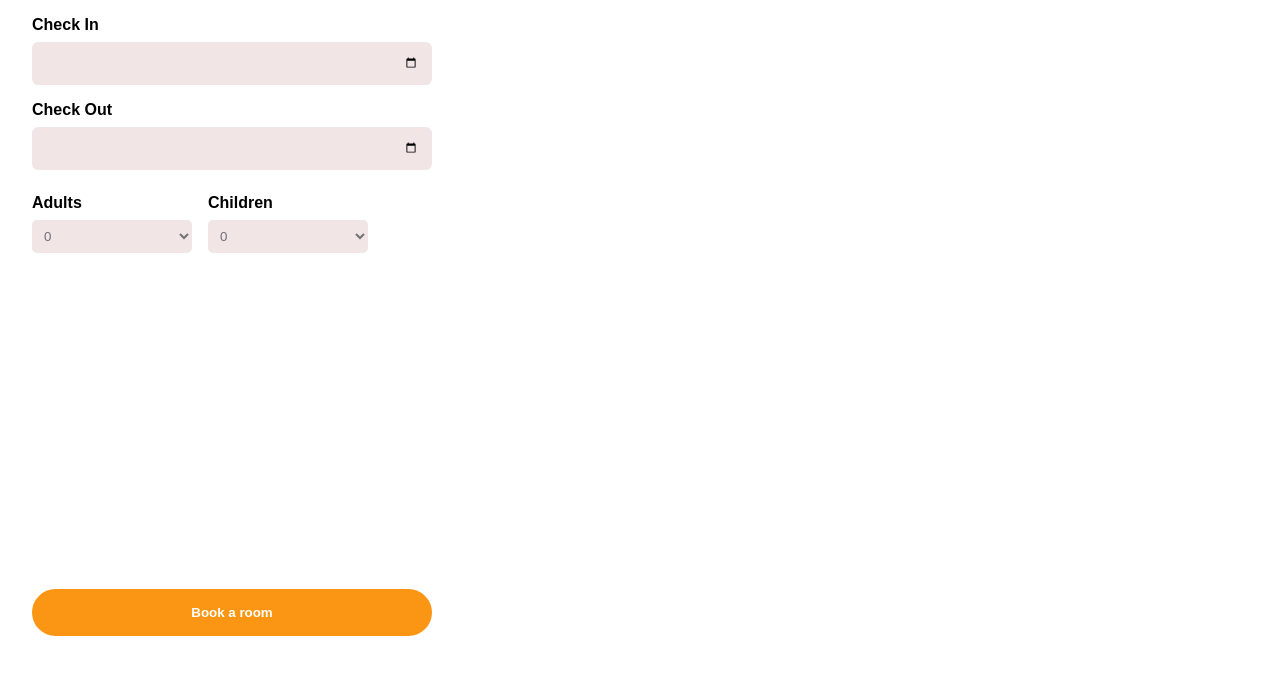
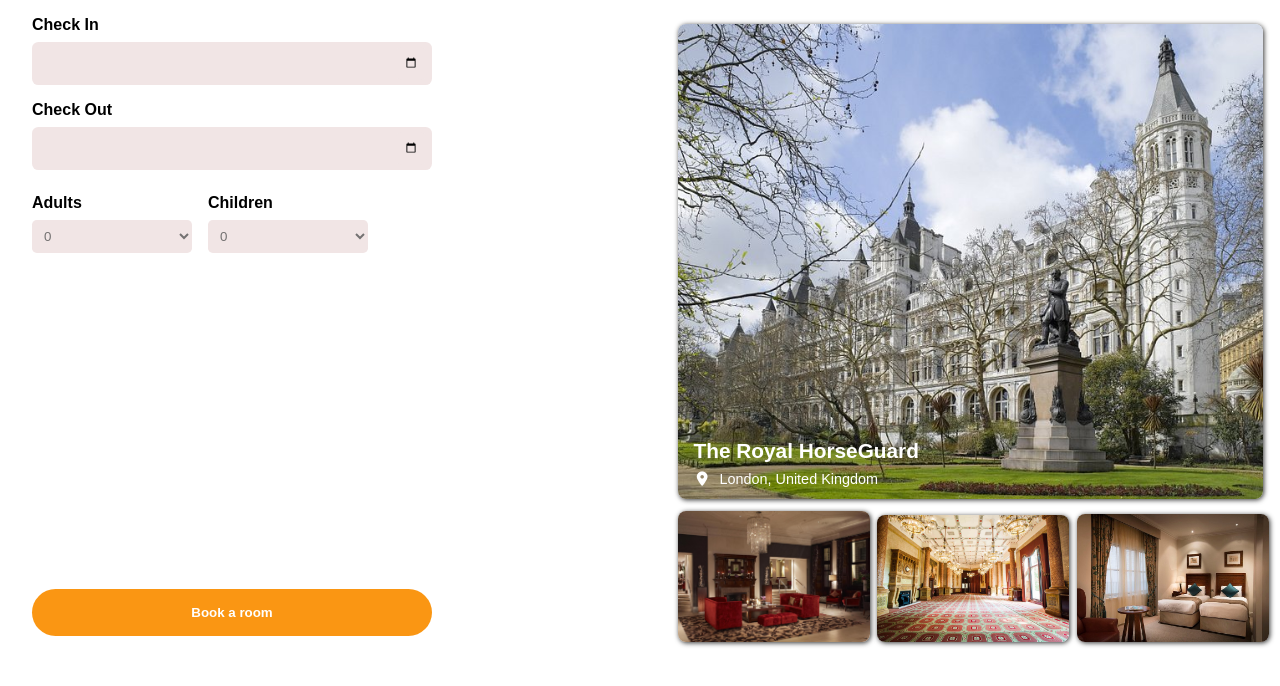
Before and after one commit to ar4scode/Hotel-Booking, a website with bundled scripts: page pages/index.html in a window 1280 px wide. Built offline with nearby package versions, Linux system fonts and the light colour scheme.

Commit message:
Create container for hotel images with their address on picture

```diff
--- a/pages/index.html
+++ b/pages/index.html
@@ -60,9 +60,28 @@
 
       <button class="book-room">Book a room</button>
     </div>
-    <div class="images-container"></div>
+    <div class="images-container">
+      <div class="top-pic">
+        <img src="../images/royal-horsegaurd-building.jpg" alt="royal horsegaurd building">
+
+        <div class="tooltip">
+          <p class="hotel-name">The Royal HorseGuard</p>
+          <div class="location">
+            <i class="fa-solid fa-location-dot" style="color: #ffffff;"></i>
+            London, United Kingdom
+          </div>
+        </div>
+      </div>
+
+      <div class="bottom-images">
+        <img src="../images/royal-horsegaurd-familyroom.jpg" alt="royal horsegaurd familyroom">
+        <img src="../images/royal-horsegaurd-hallway.jpg" alt="royal horsegaurd hallway">
+        <img src="../images/royal-horseguard-doubleroom.jpg" alt="royal horseguard doubleroom">
+      </div>
+    </div>
   </main>
 
   <script src="../script/app.js" type="module"></script>
+  <script src="https://kit.fontawesome.com/d58338cd3e.js" crossorigin="anonymous"></script>
 </body>
 </html>
--- a/styles/style.css
+++ b/styles/style.css
@@ -3,6 +3,11 @@
   margin: 0;
   box-sizing: border-box;
   font-family: "Arial";
+}
+
+main {
+  display: flex;
+  justify-content: space-between;
 }
 
 .check-in-container,
@@ -141,3 +146,49 @@
     opacity: .8;
   }
 }
+
+.images-container{
+  display: flex;
+  margin: 1.5rem .5rem;
+  flex-direction: column;
+}
+
+.images-container .top-pic {
+  position: relative;
+}
+
+.top-pic .tooltip {
+  position: absolute;
+  inset: auto auto 1rem 1rem;
+  color: #fff;
+  .hotel-name {
+    font-size: 1.3rem;
+    margin-bottom: 0.5rem;
+    font-weight: bold;
+  }
+
+  .location {
+    margin-left: 0.2rem;
+    font-size: .9rem;
+    i {
+      padding-right: 0.5rem;
+    }
+  }
+}
+
+.images-container .top-pic img {
+  width: 36.6rem;
+  border-radius: .5rem;
+  box-shadow: 1px 1px 5px rgba(0, 0, 0, .8);
+}
+
+.images-container .bottom-images {
+  margin-top: 0.5rem;
+}
+
+.images-container .bottom-images img {
+  width: 12rem;
+  border-radius: .5rem;
+  box-shadow: 1px 1px 5px rgba(0, 0, 0, .8);
+  margin-right: 0.2rem;
+}
```
